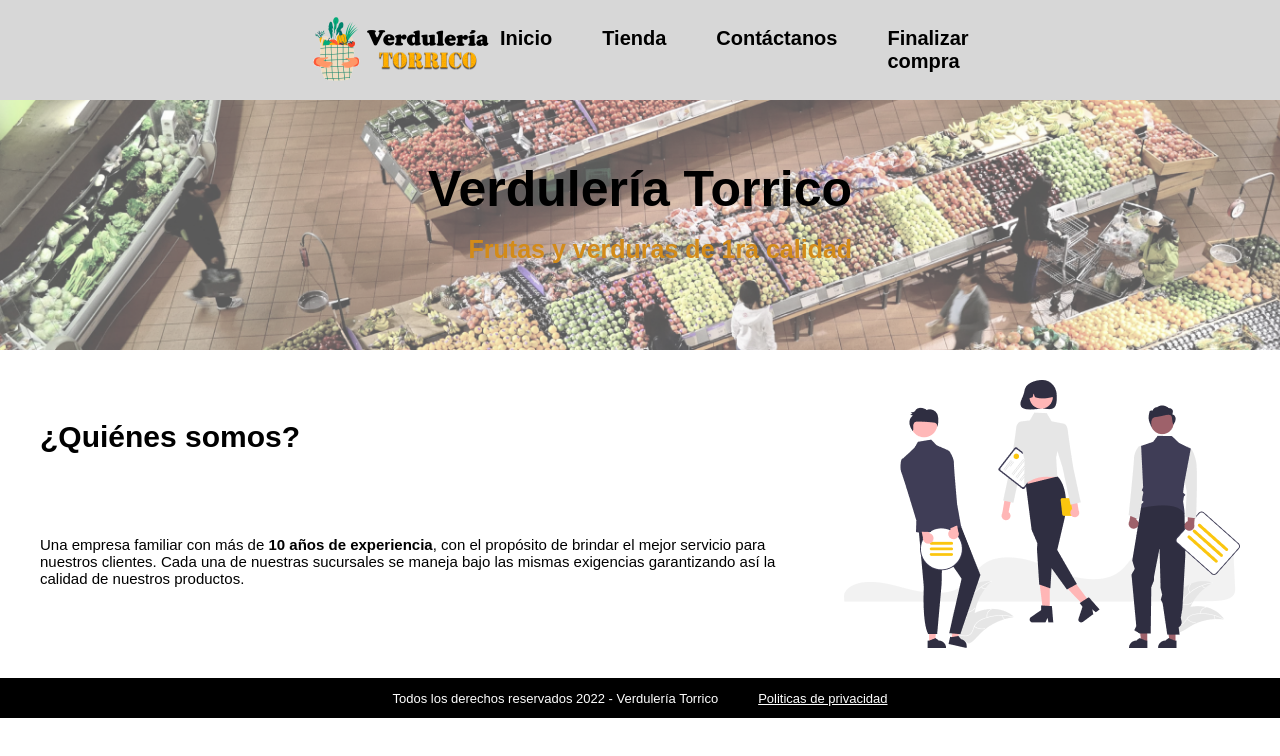
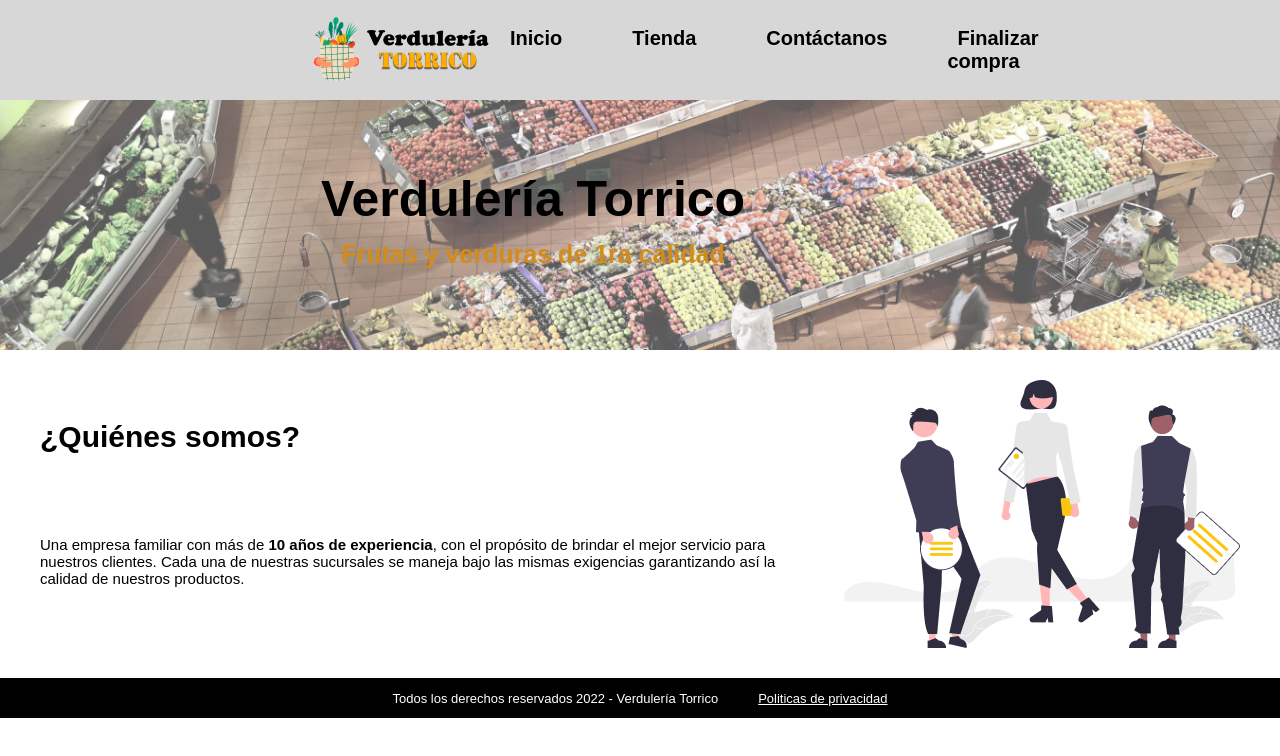
Before and after one commit to Frank-Torrico/Verduleria-torrico, a plain HTML site: page index.html in a window 1280 px wide. Drawn offline with Linux system fonts and the light colour scheme; a web font is replaced by a local one.

Commit message:
primeras transiciones

```diff
--- a/assets/css/estilos.css
+++ b/assets/css/estilos.css
@@ -31,6 +31,8 @@ body {
     font-size: 2rem;
     font-weight: 600;
     color: black;
+    padding: 1rem;
+    transition: padding 1s;
 }
 .header__img{
     height: 100px;
@@ -45,22 +47,21 @@ body {
     background-size: cover;
     background-repeat: no-repeat;
     grid-template-areas:
-    "titulo1 ."
-    "subtitulo .";
+    ". titulo1 . ."
+    ". subtitulo . .";
     grid-template-columns: repeat(2 1fr);
-    grid-template-rows: repeat(2 1fr);
+    grid-template-rows: repeat(4 1fr);
     height: 250px;
-
+    justify-items: center;
 }
 .titulo1 {
     grid-area: titulo1;
     font-size: 5em;
-    text-align: end;
-    padding-top: 6rem;
+    padding-top: 7rem;
+    transition: padding 1s;
 }
 .subtitulo {
     grid-area: subtitulo;
-    text-align: end;
     font-size: 2.5em;
     padding-bottom: 7rem;
     color:rgb(211, 139, 25) ;
```
